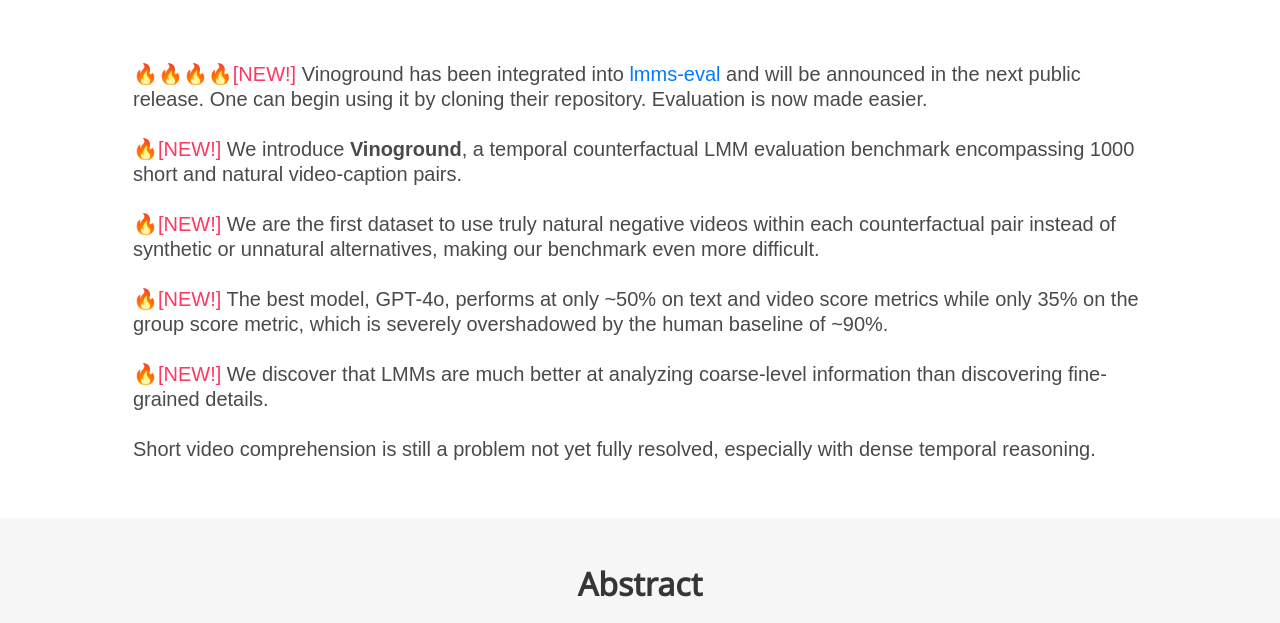
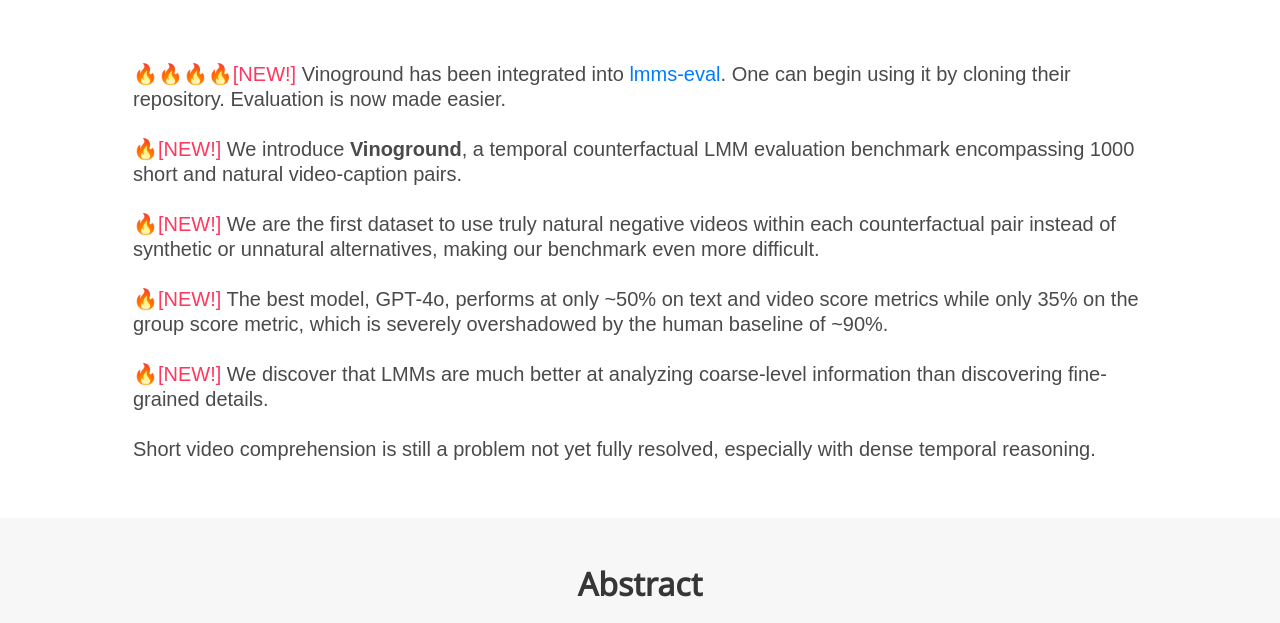
Before and after one commit to Vinoground/vinoground.github.io, a plain HTML site: page index.html in a window 1280 px wide. Shown: the part 416-1039 px from the top of the page. Drawn offline with nearby package versions, Linux system fonts and the light colour scheme; some icons are missing; a web font is replaced by a local one.

Commit message:
Update index.html

```diff
--- a/index.html
+++ b/index.html
@@ -211,7 +211,7 @@
     <div class="container is-max-desktop">
       <div class="hero-body">
         <h4 class="subtitle has-text-left">
-          🔥🔥🔥🔥<span style="color: #ff3860">[NEW!]</span> Vinoground has been integrated into <a href="https://github.com/EvolvingLMMs-Lab/lmms-eval">lmms-eval</a> and will be announced in the next public release. One can begin using it by cloning their repository. Evaluation is now made easier.
+          🔥🔥🔥🔥<span style="color: #ff3860">[NEW!]</span> Vinoground has been integrated into <a href="https://github.com/EvolvingLMMs-Lab/lmms-eval">lmms-eval</a>. One can begin using it by cloning their repository. Evaluation is now made easier.
           <br><br>
           🔥<span style="color: #ff3860">[NEW!]</span> We introduce <b>Vinoground</b>, a temporal counterfactual LMM evaluation benchmark encompassing 1000 short and natural video-caption pairs.
           <br><br>
```
